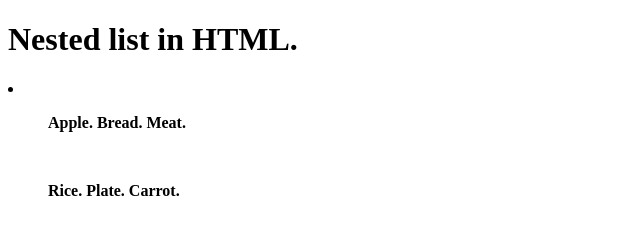
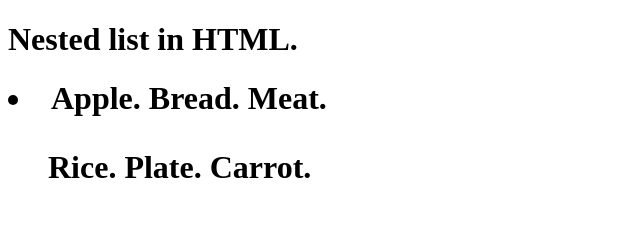
Before and after one commit to blessedk400/Netisens-assignment-2, a plain HTML site: page index.html in a window 1280 px wide. Shown: the whole page, without its empty margins (0-640 px from the left). Drawn offline with Linux system fonts and the light colour scheme.

Commit message:
Update index.html

```diff
--- a/index.html
+++ b/index.html
@@ -10,8 +10,8 @@
 <h1>Nested list in HTML.</h1>
 
 
-<b>
-<li>
+
+<li style="font-size: 32px; font-weight: bold;>
 <ul>
 Apple.
 Bread.
@@ -26,7 +26,7 @@ Plate.
 Carrot.
 </ol>
 </li>
-</b>
+
 
 
 </body>
```
